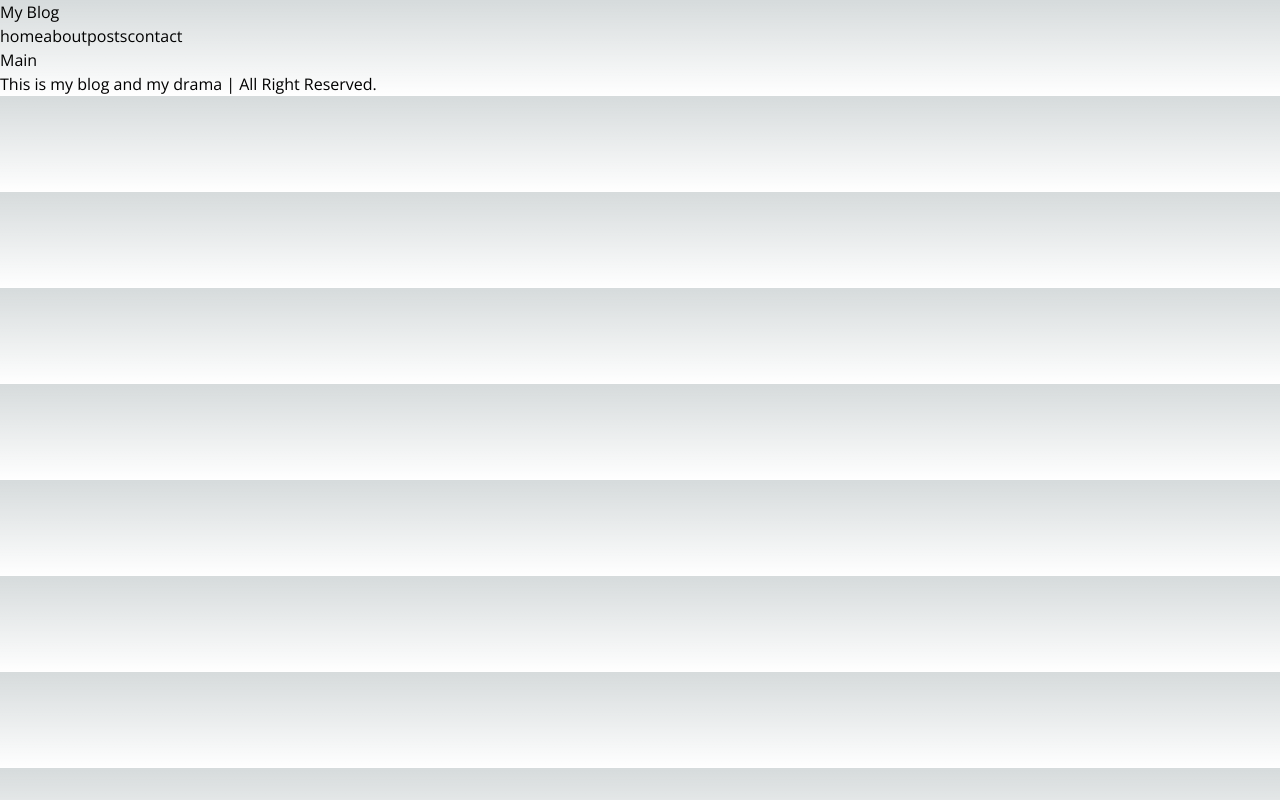
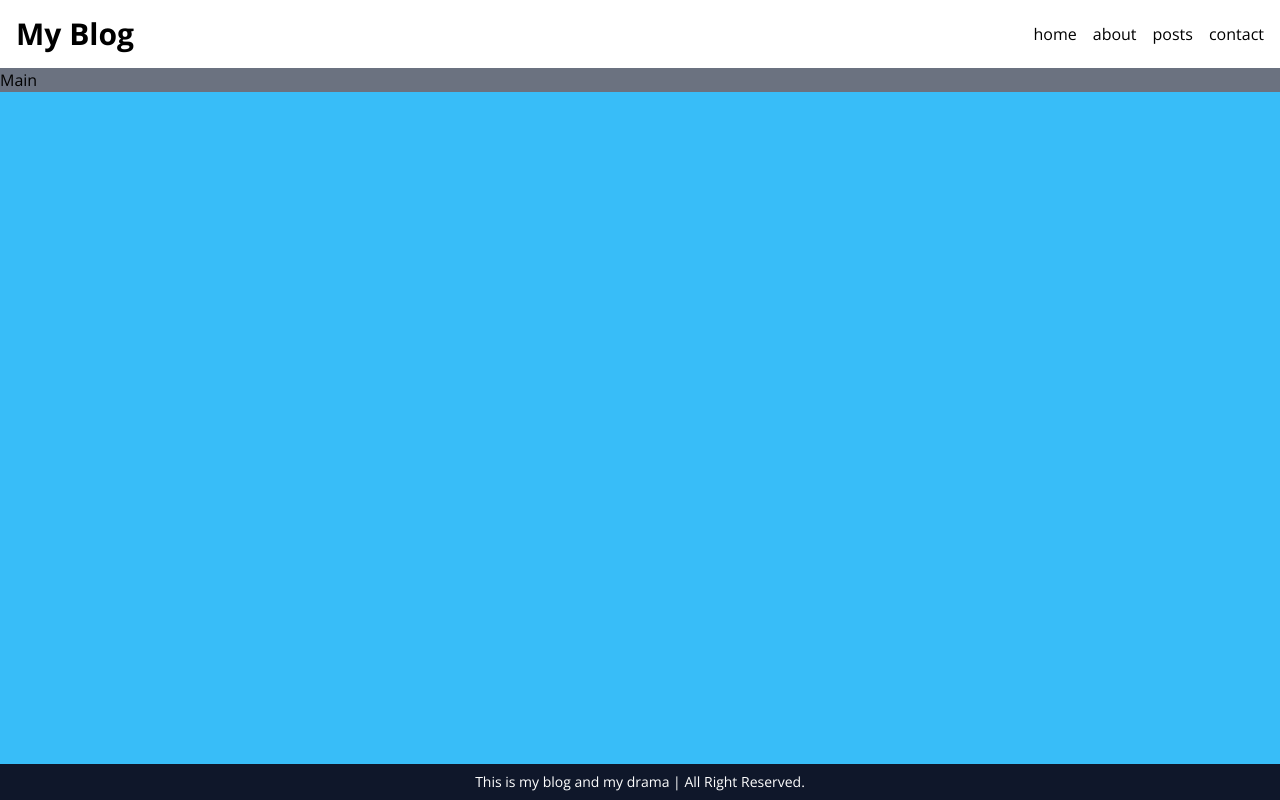
Before and after one commit to myjhye/blog, a Next.js app: page / in a window 1280 px wide. Built offline with nearby package versions, Linux system fonts and the light colour scheme.

Commit message:
페이지 레이아웃 -> 스타일링

```diff
--- a/src/app/globals.css
+++ b/src/app/globals.css
@@ -2,26 +2,8 @@
 @tailwind components;
 @tailwind utilities;
 
-:root {
-  --foreground-rgb: 0, 0, 0;
-  --background-start-rgb: 214, 219, 220;
-  --background-end-rgb: 255, 255, 255;
+html,
+body {
+  height: 100vh;
+  overflow-y: auto;
 }
-
-@media (prefers-color-scheme: dark) {
-  :root {
-    --foreground-rgb: 255, 255, 255;
-    --background-start-rgb: 0, 0, 0;
-    --background-end-rgb: 0, 0, 0;
-  }
-}
-
-body {
-  color: rgb(var(--foreground-rgb));
-  background: linear-gradient(
-      to bottom,
-      transparent,
-      rgb(var(--background-end-rgb))
-    )
-    rgb(var(--background-start-rgb));
-}
--- a/src/app/layout.tsx
+++ b/src/app/layout.tsx
@@ -18,9 +18,9 @@
 }) {
   return (
     <html lang="en" className={sans.className}>
-      <body>
+      <body className='flex flex-col w-full max-w-screen-2xl mx-auto'>
         <Header />
-          <main>
+          <main className='grow bg-sky-400'>
             {children}
           </main>
         <Footer />
--- a/src/components/Footer.tsx
+++ b/src/components/Footer.tsx
@@ -1,6 +1,8 @@
 export default function Footer() {
 
     return (
-        <p>{"This is my blog and my drama | All Right Reserved."}</p>
+        <p className="bg-slate-900 text-white py-2 text-sm text-center">
+            {"This is my blog and my drama | All Right Reserved."}
+        </p>
     )
 }
--- a/src/components/Header.tsx
+++ b/src/components/Header.tsx
@@ -3,11 +3,11 @@
 export default function Header() {
 
     return (
-        <header>
+        <header className="flex justify-between items-center p-4">
             <Link href="/">
-                <h1>{"My Blog"}</h1>
+                <h1 className="text-3xl font-bold">{"My Blog"}</h1>
             </Link>
-            <nav>
+            <nav className="flex gap-4">
                 <Link href="/">home</Link>
                 <Link href="/about">about</Link>
                 <Link href="/posts">posts</Link>
--- a/tailwind.config.js
+++ b/tailwind.config.js
@@ -1,6 +1,8 @@
 /** @type {import('tailwindcss').Config} */
 module.exports = {
-  content: [],
+  content: [
+    "./src/**/*.{ts,tsx}"
+  ],
   theme: {
     extend: {},
   },
```
